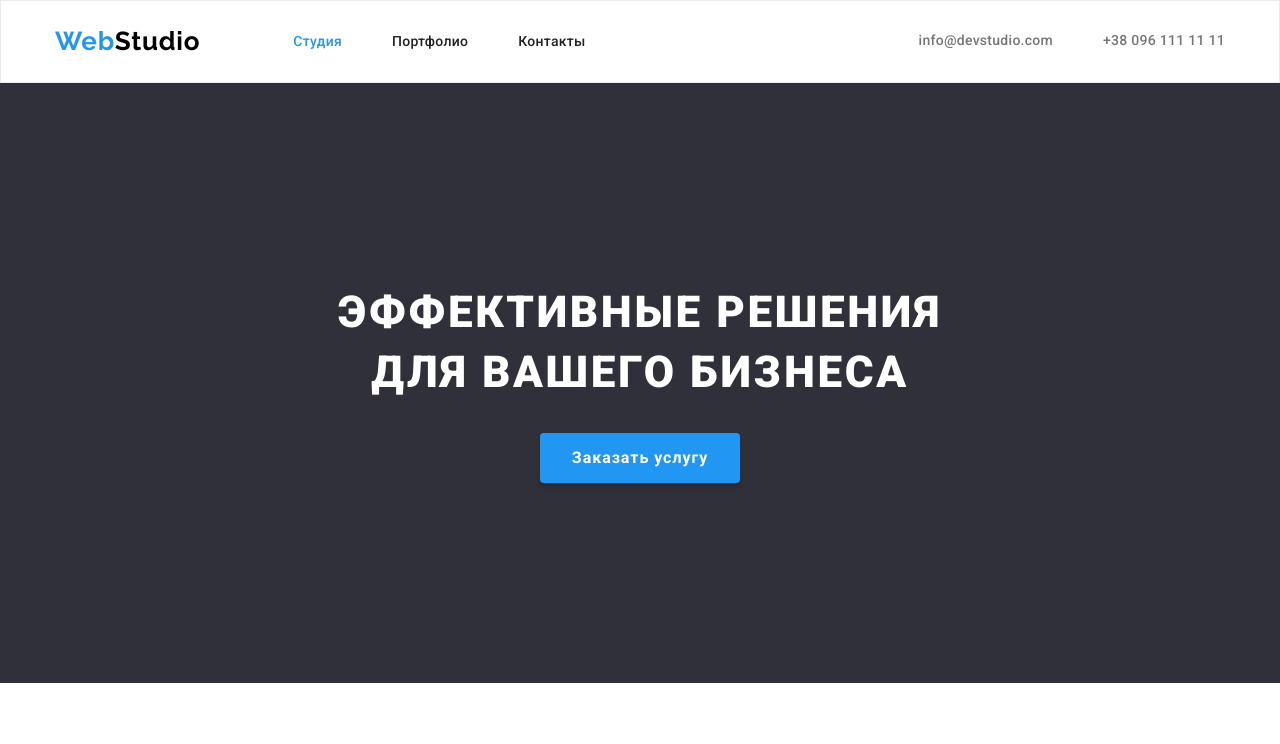
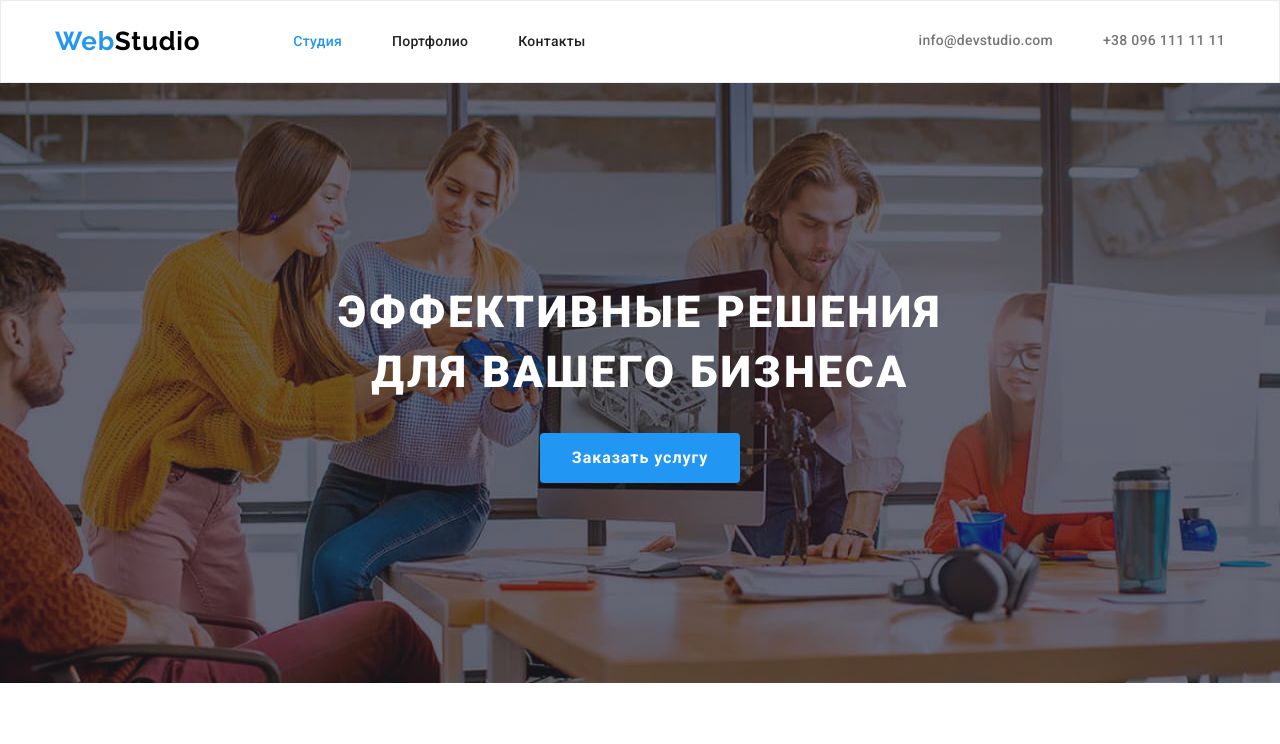
Before and after one commit to Wed88/goit-markup-hw-04-04, a plain HTML site: page index.html in a window 1280 px wide. Shown: the top 744 px of the page. Drawn offline with nearby package versions, Linux system fonts and the light colour scheme.

Commit message:
добавляет bg-image в hero

```diff
--- a/css/styles.css
+++ b/css/styles.css
@@ -155,7 +155,13 @@ img {
 .section-hero {
   padding-top: 200px;
   padding-bottom: 200px;
-  background: #2f303a;
+  background: #c4c4c4;
+  background-image: radial-gradient(rgba(47, 48, 58, 0.4), rgba(47, 48, 58, 0.4)),
+    url(/images/bg-image/bg_hero.jpg);
+  background-position: center;
+  background-size: cover;
+  max-width: 1600px;
+  margin: 0 auto;
 }
 
 .hero-container {
```
Also changed, not shown: images/bg-image/bg_hero.jpg (added).
